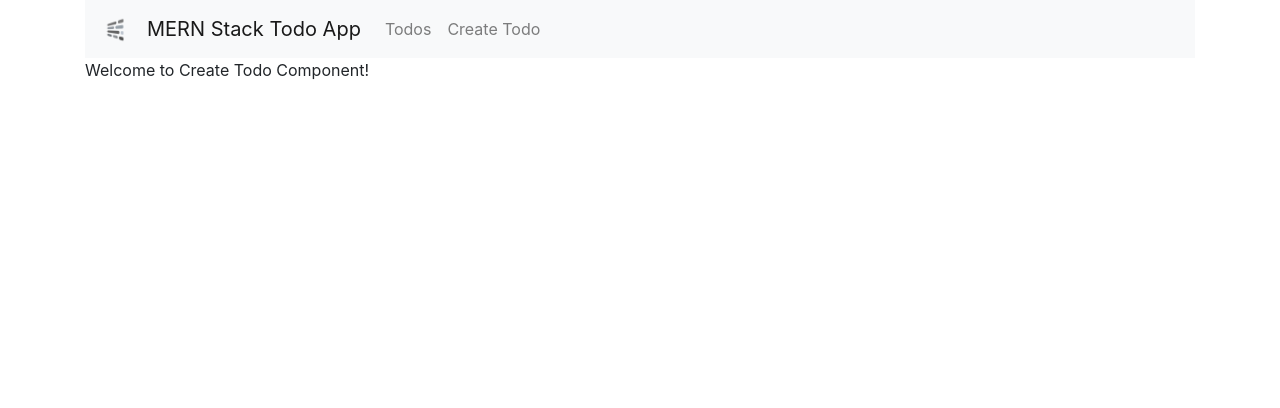
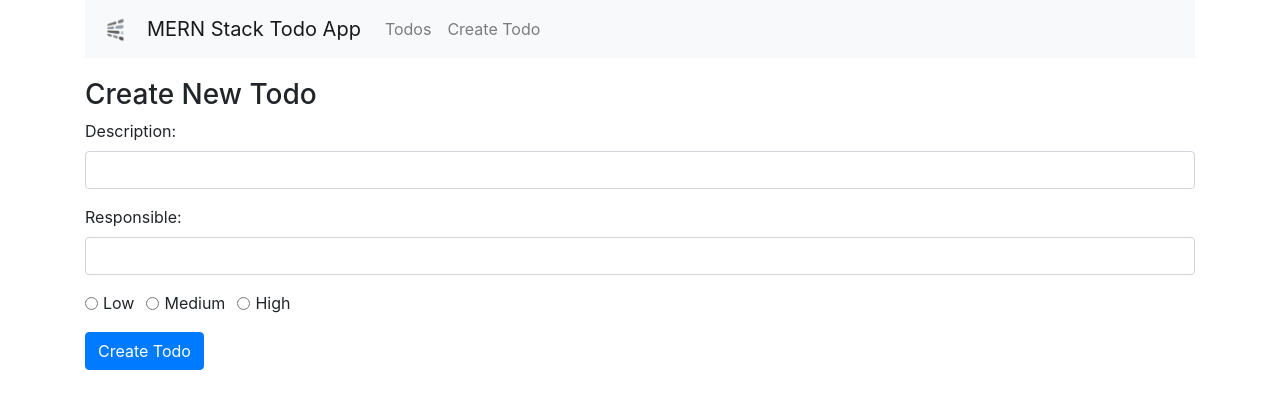
Before and after one commit to AanandBhandari/todo-MERN, a React (Create React App) app: page /create in a window 1280 px wide. Shown: the top 408 px of the page. Built offline with nearby package versions, Linux system fonts and the light colour scheme.

Commit message:
add create todo react

```diff
--- a/src/App.js
+++ b/src/App.js
@@ -12,7 +12,7 @@ function App() {
       <div className="container">
 
       <nav className='navbar navbar-expand-lg navbar-light bg-light'>
-          <a className='navbar-brand' href="https://codingthesmartway.com" target="_blank">
+          <a className='navbar-brand' href="https://codingthesmartway.com" rel="noopener noreferrer" target="_blank">
             <img src={logo} width='30' heigth = '30' alt='Codingthesmartway'/>
           </a>
           <Link to='/' className='navbar-brand'>MERN Stack Todo App</Link>
--- a/src/components/Create-todo.component.js
+++ b/src/components/Create-todo.component.js
@@ -1,10 +1,104 @@
 import React, { Component } from 'react';
 
 export default class CreateTodo extends Component {
+    constructor(props) {
+        super(props)
+        this.onChangeTodoDescription = this.onChangeTodoDescription.bind(this);
+        this.onChangeTodoPriority = this.onChangeTodoPriority.bind(this);
+        this.onChangeTodoResponsible = this.onChangeTodoResponsible.bind(this);
+        this.onSubmit = this.onSubmit.bind(this);
+        this.state = {
+            todo_description: '',
+            todo_responsible: '',
+            todo_priority: '',
+            todo_completed: false
+        }
+    }
+    onChangeTodoDescription(e) {
+        this.setState({
+            todo_completed: e.target.value
+        })
+    }
+    onChangeTodoResponsible(e) {
+        this.setState({
+            todo_responsible: e.target.value
+        })
+    }
+    onChangeTodoPriority(e) {
+        this.setState({
+            todo_priority: e.target.value
+        })
+    }
+    onSubmit(e) {
+        e.preventDefault();
+        console.log(this.state);
+        this.setState({
+            todo_description: '',
+            todo_responsible: '',
+            todo_priority: '',
+            todo_completed: false
+        })
+    }
     render() {
         return (
-            <div>
-                <p>Welcome to Create Todo Component!</p>
+            <div style={{ marginTop: 20 }}>
+                <h3>Create New Todo</h3>
+                <form onSubmit={this.onSubmit}>
+                    <div className="form-group">
+                        <label>Description: </label>
+                        <input type="text"
+                            className="form-control"
+                            value={this.state.todo_description}
+                            onChange={this.onChangeTodoDescription}
+                        />
+                    </div>
+                    <div className="form-group">
+                        <label>Responsible: </label>
+                        <input type="text"
+                            className="form-control"
+                            value={this.state.todo_responsible}
+                            onChange={this.onChangeTodoResponsible}
+                        />
+                    </div>
+                    <div className="form-group">
+                        <div className="form-check form-check-inline">
+                            <input className="form-check-input"
+                                type="radio"
+                                name="priorityOptions"
+                                id="priorityLow"
+                                value="Low"
+                                checked={this.state.todo_priority === 'Low'}
+                                onChange={this.onChangeTodoPriority}
+                            />
+                            <label className="form-check-label">Low</label>
+                        </div>
+                        <div className="form-check form-check-inline">
+                            <input className="form-check-input"
+                                type="radio"
+                                name="priorityOptions"
+                                id="priorityMedium"
+                                value="Medium"
+                                checked={this.state.todo_priority === 'Medium'}
+                                onChange={this.onChangeTodoPriority}
+                            />
+                            <label className="form-check-label">Medium</label>
+                        </div>
+                        <div className="form-check form-check-inline">
+                            <input className="form-check-input"
+                                type="radio"
+                                name="priorityOptions"
+                                id="priorityHigh"
+                                value="High"
+                                checked={this.state.todo_priority === 'High'}
+                                onChange={this.onChangeTodoPriority}
+                            />
+                            <label className="form-check-label">High</label>
+                        </div>
+                    </div>
+                    <div className="form-group">
+                        <input type="submit" value="Create Todo" className="btn btn-primary" />
+                    </div>
+                </form>
             </div>
         )
     }
--- a/src/components/Todos-list.component.js
+++ b/src/components/Todos-list.component.js
@@ -1,10 +1,10 @@
 import React, { Component } from 'react';
 
 export default class TodosList extends Component {
-    render () {
+    render() {
         return (
             <div>
-                <p>Welcome to Todo List Component!</p>
+                <p>Welcome to Todo Component!</p>
             </div>
         )
     }
```
